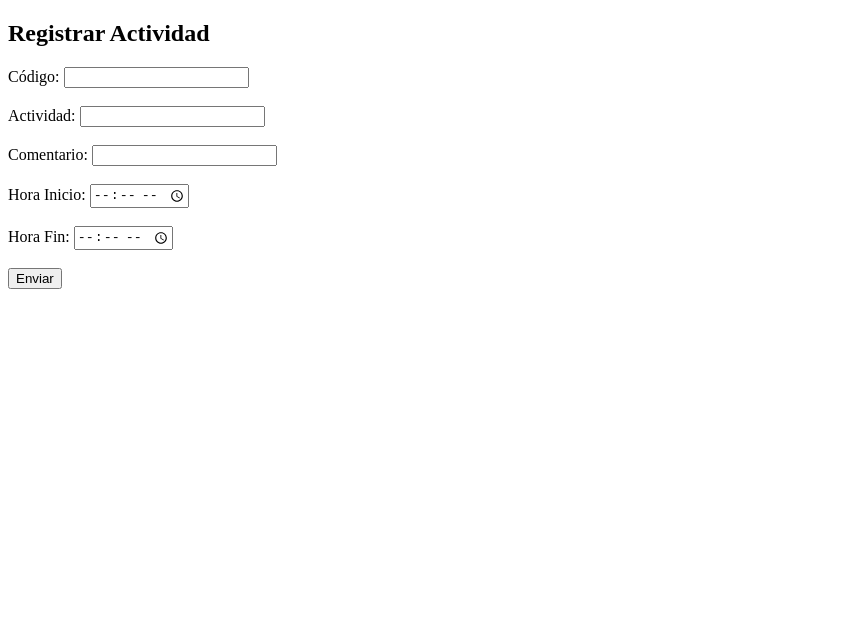
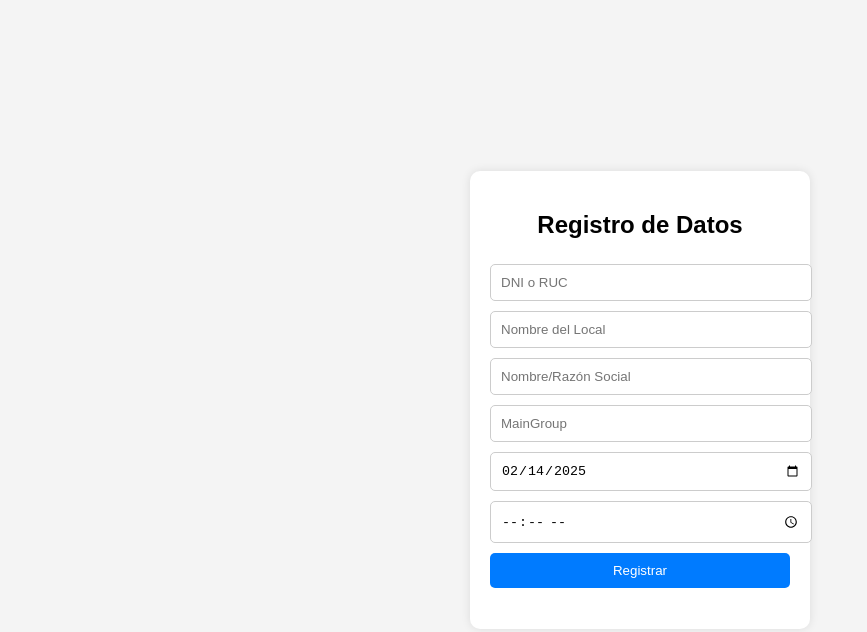
Before and after one commit to Epalreb/Actividades, a plain HTML site: page index.html in a window 1280 px wide. Shown: the whole page, without its empty margins (0-867 px from the left). Drawn offline with Linux system fonts and the light colour scheme.

Commit message:
Add files via upload

```diff
--- a/index.html
+++ b/index.html
@@ -3,37 +3,112 @@
 <head>
     <meta charset="UTF-8">
     <meta name="viewport" content="width=device-width, initial-scale=1.0">
-    <title>Time Tracker</title>
-    <script>
-        async function enviarDatos() {
-            let datos = {
-                Codigo: document.getElementById("codigo").value,
-                Actividad: document.getElementById("actividad").value,
-                Comentario: document.getElementById("comentario").value,
-                HoraInicio: document.getElementById("horaInicio").value,
-                HoraFin: document.getElementById("horaFin").value
-            };
-
-            let response = await fetch("https://script.google.com/macros/s/AKfycbxw1bE-inSy5Mc_flh0yohdg1HytwRnr5kE2VCvoii_-3EcSzxwzKEcpUZwJlrdr69H/exec", {
-                method: "POST",
-                headers: { "Content-Type": "application/json" },
-                body: JSON.stringify(datos)
-            });
-
-            let resultado = await response.json();
-            alert(resultado.message);
+    <title>Registro de Datos</title>
+    <style>
+        body {
+            font-family: Arial, sans-serif;
+            background-color: #f4f4f4;
+            display: flex;
+            justify-content: center;
+            align-items: center;
+            height: 100vh;
+            margin: 0;
         }
-    </script>
+        .container {
+            background: white;
+            padding: 20px;
+            border-radius: 10px;
+            box-shadow: 0px 0px 10px rgba(0, 0, 0, 0.1);
+            width: 300px;
+            text-align: center;
+        }
+        input, button {
+            width: 100%;
+            padding: 10px;
+            margin: 5px 0;
+            border: 1px solid #ccc;
+            border-radius: 5px;
+        }
+        button {
+            background-color: #007bff;
+            color: white;
+            border: none;
+            cursor: pointer;
+        }
+        button:hover {
+            background-color: #0056b3;
+        }
+        .mensaje {
+            margin-top: 10px;
+            font-weight: bold;
+        }
+    </style>
 </head>
 <body>
-    <h2>Registrar Actividad</h2>
-    <form onsubmit="event.preventDefault(); enviarDatos();">
-        Código: <input type="text" id="codigo" required><br><br>
-        Actividad: <input type="text" id="actividad" required><br><br>
-        Comentario: <input type="text" id="comentario"><br><br>
-        Hora Inicio: <input type="time" id="horaInicio" required><br><br>
-        Hora Fin: <input type="time" id="horaFin"><br><br>
-        <button type="submit">Enviar</button>
+
+<div class="container">
+    <h2>Registro de Datos</h2>
+    <form id="registroForm">
+        <input type="text" id="dniRuc" placeholder="DNI o RUC" required>
+        <input type="text" id="nombreLocal" placeholder="Nombre del Local" required>
+        <input type="text" id="nombreRazonSocial" placeholder="Nombre/Razón Social" required>
+        <input type="text" id="mainGroup" placeholder="MainGroup" required>
+        <input type="date" id="fecha" required>
+        <input type="time" id="hora" required>
+        <button type="button" onclick="enviarDatos()">Registrar</button>
     </form>
+    <p class="mensaje" id="mensaje"></p>
+</div>
+
+<script>
+    // Autocompletar fecha y hora actual
+    document.getElementById('fecha').valueAsDate = new Date();
+    document.getElementById('hora').value = new Date().toLocaleTimeString([], {hour: '2-digit', minute:'2-digit'});
+
+    function enviarDatos() {
+        const dniRuc = document.getElementById("dniRuc").value.trim();
+        const nombreLocal = document.getElementById("nombreLocal").value.trim();
+        const nombreRazonSocial = document.getElementById("nombreRazonSocial").value.trim();
+        const mainGroup = document.getElementById("mainGroup").value.trim();
+        const fecha = document.getElementById("fecha").value;
+        const hora = document.getElementById("hora").value;
+
+        if (!dniRuc || !nombreLocal || !nombreRazonSocial || !mainGroup || !fecha || !hora) {
+            document.getElementById("mensaje").innerText = "⚠️ Todos los campos son obligatorios.";
+            return;
+        }
+
+        const url = "https://script.google.com/macros/s/AKfycbyW0r-hE5OWHjqJKhMEkfMfW0AGTb9Jgmh039HhkoNeNwkv6tdL26orq42jBJzeuNtiug/exec";
+        const datos = new URLSearchParams({
+            dniRuc,
+            nombreLocal,
+            nombreRazonSocial,
+            mainGroup,
+            fecha,
+            hora
+        });
+
+        fetch(url, {
+            method: "POST",
+            body: datos
+        })
+        .then(response => response.json())
+        .then(data => {
+            if (data.result === "success") {
+                document.getElementById("mensaje").innerText = "✅ Registro exitoso.";
+                document.getElementById("registroForm").reset();
+                document.getElementById('fecha').valueAsDate = new Date();
+                document.getElementById('hora').value = new Date().toLocaleTimeString([], {hour: '2-digit', minute:'2-digit'});
+            } else {
+                document.getElementById("mensaje").innerText = "❌ Error al registrar.";
+            }
+        })
+        .catch(error => {
+            console.error("Error:", error);
+            document.getElementById("mensaje").innerText = "❌ Error de conexión.";
+        });
+    }
+</script>
+
 </body>
 </html>
```
